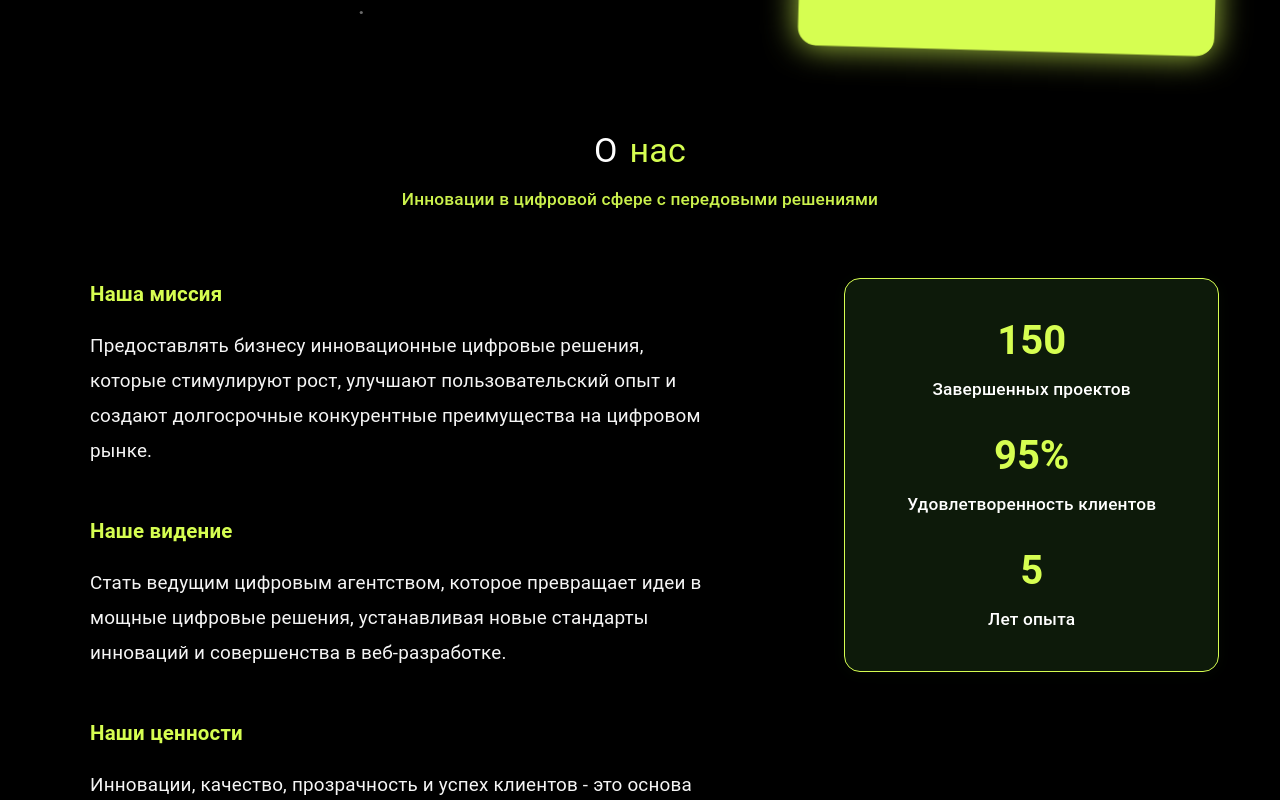
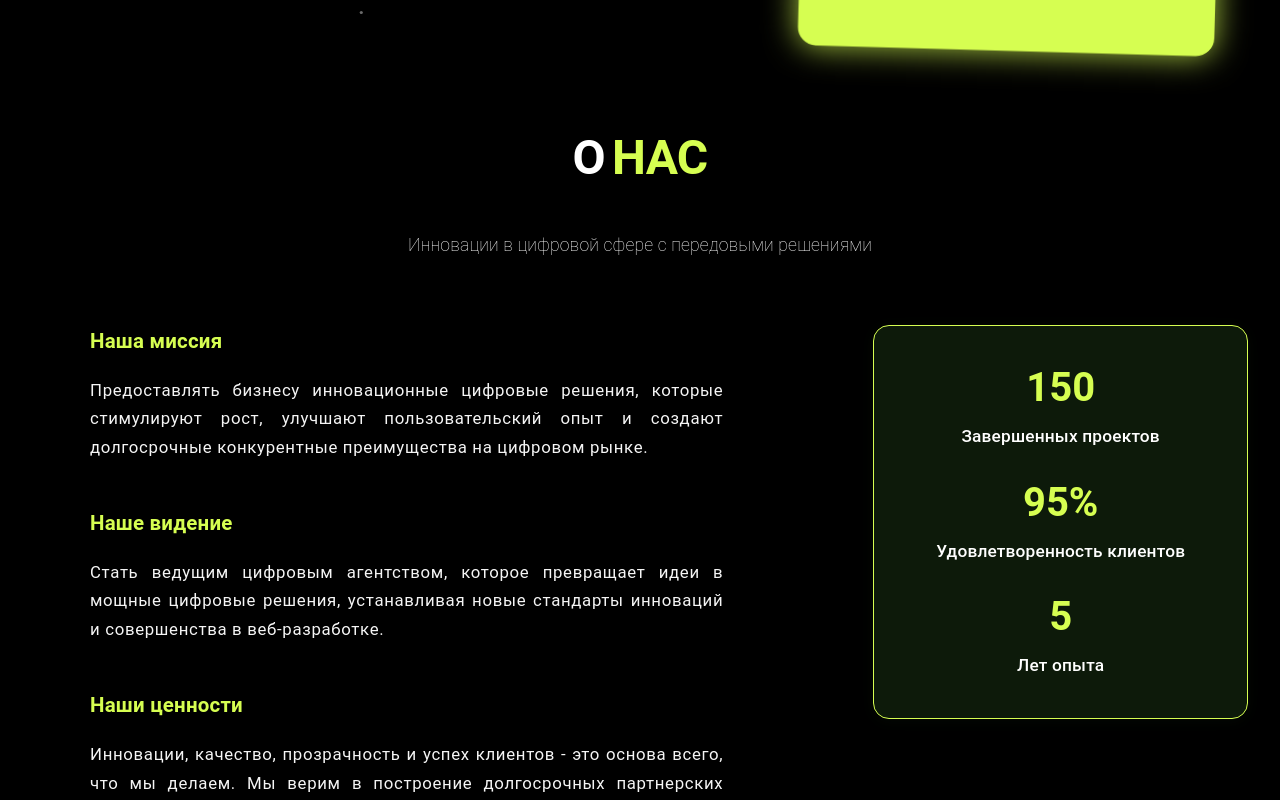
Before and after one commit to FlamingoKi/JGETit-site, a React (Vite) app: page / in a window 1280 px wide. Shown: the part 780-1580 px from the top of the page. Built offline with nearby package versions, Linux system fonts and the light colour scheme.

Commit message:
Внес правки секция 2

```diff
--- a/src/components/sections/About.css
+++ b/src/components/sections/About.css
@@ -3,38 +3,48 @@
   color: #D6FE51;
 }
 .about-title {
-  font-size: 2.7rem;
-  font-weight: 900;
+  font-size: 3rem !important; /* стало еще больше */
+  font-weight: 750 !important; /* максимально жирный */
+  font-stretch: ultra-expanded;
   text-align: center;
   margin-bottom: 0;
   letter-spacing: -0.02em;
-  line-height: 1.1;
-  display: flex;
-  justify-content: center;
-  align-items: baseline;
-  gap: 0.2em;
+  line-height: 1.05;
+  display: block; /* убираем flex для корректного рендеринга */
+  text-transform: uppercase;
+  color: inherit !important;
+}
+.about-gradient-text {
+  background: linear-gradient(90deg, #ddf396 0%, #b0f754 50%, #D6FE51 100%);
+  -webkit-background-clip: text;
+  -webkit-text-fill-color: transparent;
+  background-clip: text;
+  color: transparent;
+  font-weight: 900;
+  /* text-shadow: 0 2px 12px #00ffd055;  // опционально для glow-эффекта */
 }
 .about-title-white {
-  color: #fff;
+  color: #fff !important;
 }
 .about-title-green {
-  color: #D6FE51;
+  color: #D6FE51 !important;
   margin-left: 0.15em;
 }
 #about .about-subtitle {
+  color: #fff;
+  font-weight: 100 !important;
+  font-size: 1.10rem;
   text-align: center;
-  font-size: 1.08rem;
-  font-weight: 500;
+  margin-top: 44px;
   margin-bottom: 32px;
-  color: #D6FE51;
   letter-spacing: 0.01em;
-  opacity: 0.95;
+  opacity: 1;
 }
 #about .about-row {
   display: flex;
   gap: 150px; /* увеличено расстояние между текстом и формой */
   justify-content: center;
-  align-items: flex-start;
+  align-items: stretch; /* было flex-start, теперь растягиваем */
   flex-wrap: wrap;
   max-width: 1100px;
   margin: 0 auto;
@@ -43,10 +53,10 @@
 #about .about-left {
   flex: 2;
   min-width: 320px;
-  max-width: 700px; /* еще шире */
+  max-width: 700px; /* вернули как было */
   display: flex;
   flex-direction: column;
-  gap: 40px; /* увеличено расстояние между блоками */
+  gap: 40px; /* вернули как было */
 }
 #about .about-block {
   /* убран фон, обводка, тень */
@@ -66,12 +76,17 @@
   letter-spacing: 0.01em;
 }
 #about .about-block-text {
-  font-size: 1.18rem;
+  font-size: 1.05rem;           /* уменьшили размер шрифта */
   color: #fff;
-  line-height: 1.85; /* еще больше */
-  letter-spacing: 0.01em;
+  line-height: 1.7;
+  letter-spacing: 0.04em;
   opacity: 0.96;
-  max-width: 680px; /* еще шире */
+  max-width: 900px;             /* увеличили ширину */
+  text-align: justify;
+  display: -webkit-box;
+  -webkit-line-clamp: 3;        /* максимум 3 строки */
+  -webkit-box-orient: vertical;
+  overflow: hidden;
 }
 #about .about-right {
   flex: 1;
@@ -81,18 +96,24 @@
   flex-direction: column;
   gap: 20px;
   align-items: center;
-  justify-content: center;
+  justify-content: stretch;
+  height: 100%;
+  align-self: flex-start; /* поднимает форму вверх */
 }
+
 #about .about-stats {
   background: #0d1a0a;
   border-radius: 16px;
   padding: 40px 28px;
   width: 100%;
+  height: 100%;
   display: flex;
   flex-direction: column;
   align-items: center;
   box-shadow: 0 2px 16px #0d1a0a55;
-  border: 1px solid #D6FE51; /* стало тоньше */
+  border: 1px solid #D6FE51;
+  align-self: flex-start; /* поднимает форму вверх */
+  margin-top: 0; /* убирает возможные отступы сверху */
 }
 #about .about-stats-number {
   font-size: 2.5rem; /* чуть меньше */
--- a/src/components/sections/About.jsx
+++ b/src/components/sections/About.jsx
@@ -1,60 +1,156 @@
-import React from "react";
+import React, { useEffect, useState, useRef } from "react";
 import Typography from "@mui/material/Typography";
 import "./About.css";
 
+// Анимированный компонент для чисел
+function AnimatedNumber({
+  target,
+  duration = 1200,
+  format = (v) => v,
+  start = false,
+}) {
+  const [value, setValue] = useState(0);
+  useEffect(() => {
+    if (!start) {
+      setValue(0);
+      return;
+    }
+    let startTime;
+    function animate(ts) {
+      if (!startTime) startTime = ts;
+      let progress = Math.min((ts - startTime) / duration, 1);
+      // ease-out: скорость уменьшается ближе к концу
+      progress = 1 - Math.pow(1 - progress, 2);
+      const current = Math.floor(progress * target);
+      setValue(current);
+      if (progress < 1) {
+        requestAnimationFrame(animate);
+      } else {
+        setValue(target);
+      }
+    }
+    requestAnimationFrame(animate);
+  }, [target, duration, start]);
+  return <span>{format(value)}</span>;
+}
+
 export default function About() {
+  const sectionRef = useRef(null);
+  const [animate, setAnimate] = useState(false);
+
+  useEffect(() => {
+    const observer = new window.IntersectionObserver(
+      ([entry]) => {
+        if (entry.isIntersecting) {
+          setAnimate(true);
+        }
+      },
+      { threshold: 0.4 }
+    );
+    if (sectionRef.current) {
+      observer.observe(sectionRef.current);
+    }
+    return () => observer.disconnect();
+  }, []);
+
   return (
-    <section id="about">
-      <Typography variant="h4" align="center" gutterBottom className="about-title">
+    <section id="about" ref={sectionRef}>
+      <Typography
+        variant="h1"
+        align="center"
+        gutterBottom
+        className="about-title"
+      >
         <span className="about-title-white">О</span>
         <span className="about-title-green">нас</span>
       </Typography>
-      <Typography variant="subtitle1" align="center" className="about-subtitle" gutterBottom>
+      <Typography
+        variant="subtitle1"
+        align="center"
+        className="about-subtitle"
+        gutterBottom
+      >
         Инновации в цифровой сфере с передовыми решениями
       </Typography>
       <div className="about-row">
         <div className="about-left">
           <div className="about-block">
-            <Typography variant="h6" className="about-block-title" gutterBottom>
+            <Typography
+              variant="h6"
+              className="about-block-title"
+              gutterBottom
+            >
               Наша миссия
             </Typography>
-            <Typography variant="body2" className="about-block-text" gutterBottom>
-              Предоставлять бизнесу инновационные цифровые решения, которые стимулируют рост, улучшают пользовательский опыт и создают долгосрочные конкурентные преимущества на цифровом рынке.
+            <Typography
+              variant="body2"
+              className="about-block-text"
+              gutterBottom
+            >
+              Предоставлять бизнесу инновационные цифровые решения, которые
+              стимулируют рост, улучшают пользовательский опыт и создают
+              долгосрочные конкурентные преимущества на цифровом рынке.
             </Typography>
           </div>
           <div className="about-block">
-            <Typography variant="h6" className="about-block-title" gutterBottom>
+            <Typography
+              variant="h6"
+              className="about-block-title"
+              gutterBottom
+            >
               Наше видение
             </Typography>
-            <Typography variant="body2" className="about-block-text" gutterBottom>
-              Стать ведущим цифровым агентством, которое превращает идеи в мощные цифровые решения, устанавливая новые стандарты инноваций и совершенства в веб-разработке.
+            <Typography
+              variant="body2"
+              className="about-block-text"
+              gutterBottom
+            >
+              Стать ведущим цифровым агентством, которое превращает идеи в мощные
+              цифровые решения, устанавливая новые стандарты инноваций и
+              совершенства в веб-разработке.
             </Typography>
           </div>
           <div className="about-block">
-            <Typography variant="h6" className="about-block-title" gutterBottom>
+            <Typography
+              variant="h6"
+              className="about-block-title"
+              gutterBottom
+            >
               Наши ценности
             </Typography>
-            <Typography variant="body2" className="about-block-text" gutterBottom>
-              Инновации, качество, прозрачность и успех клиентов - это основа всего, что мы делаем. Мы верим в построение долгосрочных партнерских отношений и предоставление решений, превосходящих ожидания.
+            <Typography
+              variant="body2"
+              className="about-block-text"
+              gutterBottom
+            >
+              Инновации, качество, прозрачность и успех клиентов - это основа
+              всего, что мы делаем. Мы верим в построение долгосрочных
+              партнерских отношений и предоставление решений, превосходящих
+              ожидания.
             </Typography>
           </div>
         </div>
         <div className="about-right">
           <div className="about-stats">
             <Typography variant="h3" className="about-stats-number">
-              150
+              <AnimatedNumber target={150} duration={1200} start={animate} />
             </Typography>
             <Typography variant="body2" className="about-stats-label">
               Завершенных проектов
             </Typography>
             <Typography variant="h3" className="about-stats-number">
-              95%
+              <AnimatedNumber
+                target={95}
+                duration={1200}
+                format={(v) => `${v}%`}
+                start={animate}
+              />
             </Typography>
             <Typography variant="body2" className="about-stats-label">
               Удовлетворенность клиентов
             </Typography>
             <Typography variant="h3" className="about-stats-number">
-              5
+              <AnimatedNumber target={5} duration={1200} start={animate} />
             </Typography>
             <Typography variant="body2" className="about-stats-label">
               Лет опыта
```
